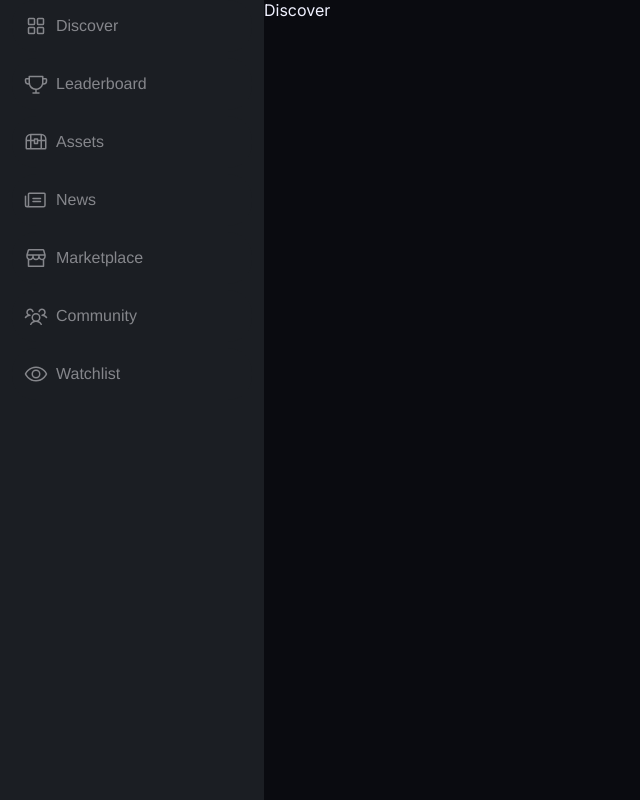
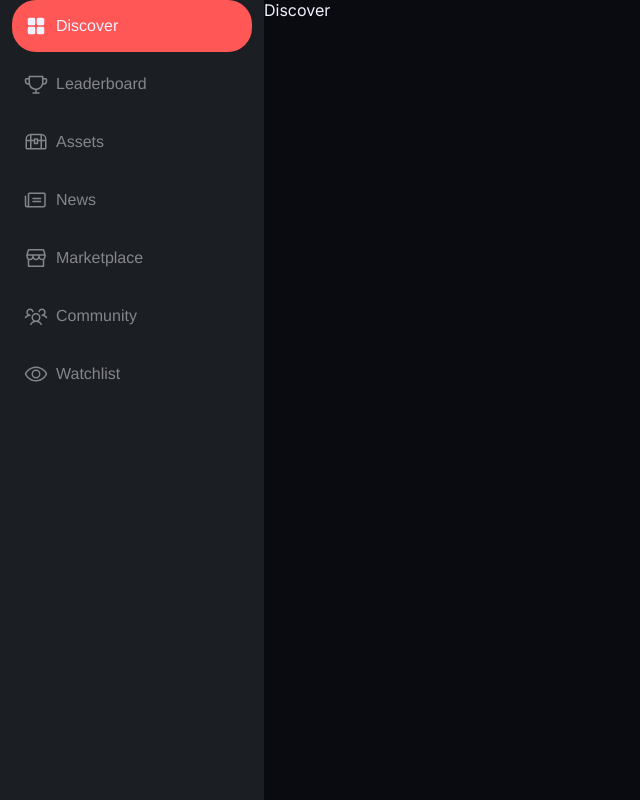
Before and after one commit to dolianich/CATME, a Next.js app: page / in a window 1280 px wide. Shown: the whole page, without its empty margins (0-640 px from the left). Built offline with nearby package versions, Linux system fonts and the light colour scheme.

Commit message:
Styled the SideBar switch states

```diff
--- a/app/components/Button/Button.tsx
+++ b/app/components/Button/Button.tsx
@@ -1,6 +1,5 @@
 import React from 'react';
 import styles from './Button.module.css';
-
 
 type ButtonType = 'button' | 'submit' | 'reset' | undefined;
 type ButtonVariant = 'primary' | 'secondary' | 'tertiary' | 'quaternary';
@@ -22,7 +21,7 @@ const Button = ({
   type,
   variant,
 }: Props) => {
-  let buttonClass = variant ? styles[variant] : styles.primary;
+  const buttonClass = variant ? styles[variant] : styles.primary;
   return (
     <button
       onClick={handleClick}
--- a/app/components/SideBar/NavButton/NavButton.module.css
+++ b/app/components/SideBar/NavButton/NavButton.module.css
@@ -38,7 +38,7 @@
     line-height: 24px;
     width: 100%;
     cursor: pointer;
-    transition: background-color 0.18s ease;
+    transition: background-color 0.1s ease-in;
     text-decoration: none;
 }
 
--- a/app/components/SideBar/NavButton/NavButton.tsx
+++ b/app/components/SideBar/NavButton/NavButton.tsx
@@ -2,6 +2,7 @@ import React from 'react';
 import Link from 'next/link';
 import styles from './NavButton.module.css';
 
+type ButtonState = 'selected' | 'default';
 interface Props {
   text: string;
   icon: React.ComponentType<any>;
@@ -9,12 +10,22 @@ interface Props {
   href?: string;
   size?: number;
   weight?: 'thin' | 'light' | 'regular' | 'bold' | 'fill' | 'duotone';
+  state: 'selected' | 'default';
 }
 
-const NavButton = ({ text, icon: Icon, color, href, size, weight }: Props) => {
+const NavButton = ({
+  text,
+  icon: Icon,
+  color,
+  href,
+  size,
+  weight,
+  state,
+}: Props) => {
+  const buttonClass = state ? styles[state] : styles.default;
   return (
     <Link href={href || '#'} className={styles.linkRoot}>
-      <button className={styles.default}>
+      <button className={buttonClass}>
         <span className={styles.iconContainer}>
           <Icon size={size} weight={weight} color={color} />
         </span>
--- a/app/components/SideBar/SideBar.tsx
+++ b/app/components/SideBar/SideBar.tsx
@@ -1,3 +1,5 @@
+'use client';
+
 import React from 'react';
 import NavButton from './NavButton/NavButton';
 import {
@@ -8,10 +10,12 @@ import {
   Storefront,
   UsersThree,
   Eye,
-} from '@phosphor-icons/react/dist/ssr';
+} from '@phosphor-icons/react';
 import styles from './SideBar.module.css';
+import { usePathname } from 'next/navigation';
 
 const SideBar = () => {
+  const currentPath = usePathname();
   const navButtons = [
     {
       label: 'Discover',
@@ -65,8 +69,9 @@ const SideBar = () => {
           icon={button.icon}
           href={button.href}
           size={button.size}
-          color="#85868B"
-          weight="regular"
+          color={`${button.href === currentPath ? '#F0F1FF' : "#85868B"}`}
+          weight={`${button.href === currentPath ? 'fill' : 'regular'}`}
+          state={`${button.href === currentPath ? 'selected' : 'default'}`}
         />
       ))}
     </nav>
```
